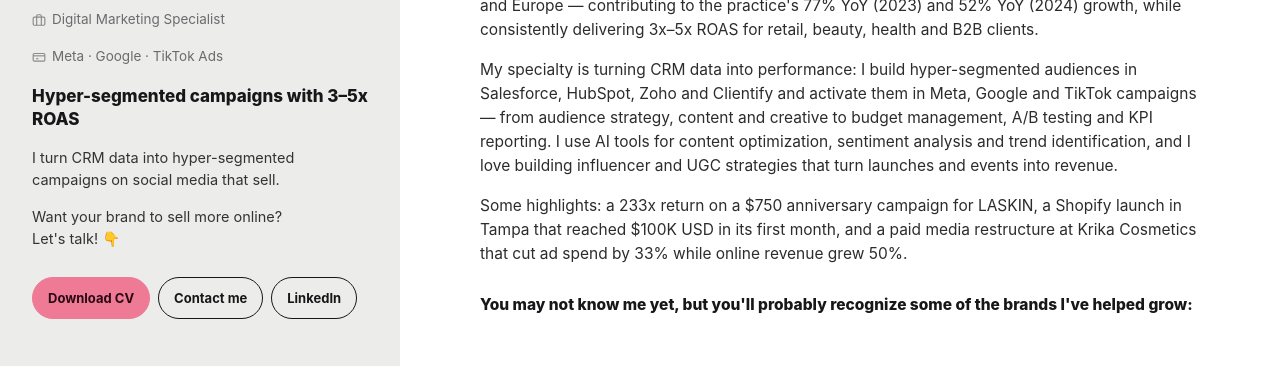
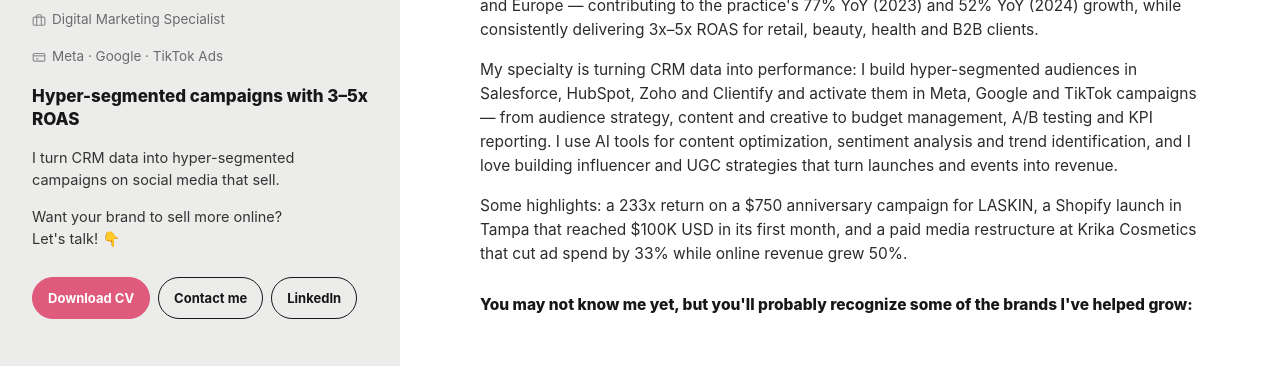
Before and after one commit to sebastianortegon/cvcamila, a plain HTML site: page index.html in a window 1280 px wide. Shown: the part 194-560 px from the top of the page. Drawn offline with Linux system fonts and the light colour scheme.

Commit message:
Add files via upload

```diff
--- a/index.html
+++ b/index.html
@@ -141,11 +141,11 @@
   }
   .btn:hover{ transform:translateY(-1px); box-shadow:0 3px 10px rgba(0,0,0,.08); }
   .btn.primary{
-    background:var(--accent);
-    border-color:var(--accent);
-    color:#2a0a13;
+    background:var(--accent-dark);
+    border-color:var(--accent-dark);
+    color:#ffffff;
   }
-  .btn.primary:hover{ background:var(--accent-dark); border-color:var(--accent-dark); }
+  .btn.primary:hover{ background:#c9446a; border-color:#c9446a; }
 
   /* ================= LANGUAGE TOGGLE ================= */
   .lang-toggle{
```
